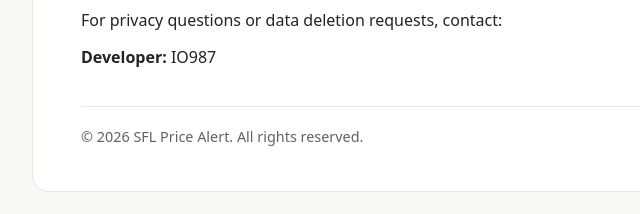
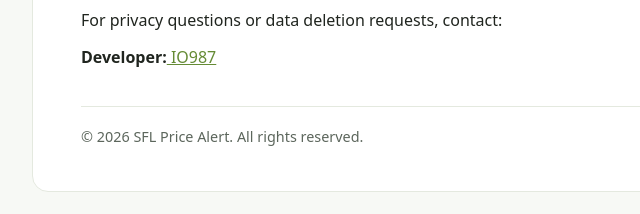
Before and after one commit to AIO987/sfl-price-alert-privacy-policy, a plain HTML site: page index.html in a window 1280 px wide. Shown: the part 2586-2800 px from the top of the page, 183-823 px from the left. Drawn offline with Linux system fonts and the light colour scheme.

Commit message:
Update index.html

```diff
--- a/index.html
+++ b/index.html
@@ -79,8 +79,7 @@
 
   <h2>10. Contact</h2>
   <p>For privacy questions or data deletion requests, contact:</p>
-  <p><strong>Developer:</strong>&nbsp;IO987<br>
-
+  <p><strong>Developer:</strong><a href="mailto:mykola10987@gmail.com">&nbsp;IO987</a><br>
   <footer>© 2026 SFL Price Alert. All rights reserved.</footer>
 </main>
 </body>
```
